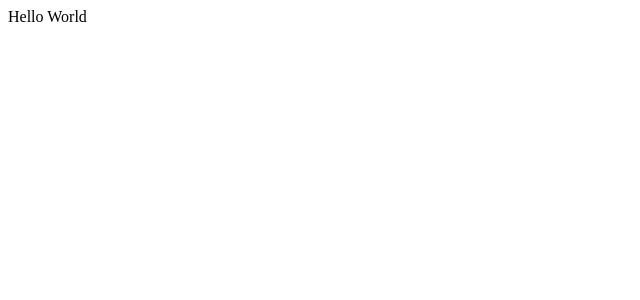
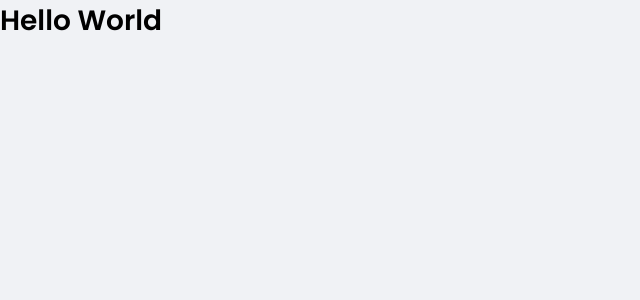
Before and after one commit to dhiegogoncalves/money-control, a React (Create React App) app: page / in a window 1280 px wide. Shown: the top 300 px of the page, without its empty margins (0-640 px from the left). Built offline with nearby package versions, Linux system fonts and the light colour scheme.

Commit message:
Configurando o style global.

```diff
--- a/package.json
+++ b/package.json
@@ -13,6 +13,7 @@
     "react": "^17.0.2",
     "react-dom": "^17.0.2",
     "react-scripts": "4.0.3",
+    "styled-components": "^5.3.3",
     "typescript": "^4.1.2",
     "web-vitals": "^1.0.1"
   },
@@ -39,5 +40,8 @@
       "last 1 firefox version",
       "last 1 safari version"
     ]
+  },
+  "devDependencies": {
+    "@types/styled-components": "^5.1.15"
   }
 }
--- a/public/index.html
+++ b/public/index.html
@@ -2,8 +2,15 @@
 <html lang="en">
 
 <head>
+  <link rel="preconnect" href="https://fonts.googleapis.com">
+  <link rel="preconnect" href="https://fonts.gstatic.com" crossorigin>
+
   <meta charset="utf-8" />
   <meta name="viewport" content="width=device-width, initial-scale=1" />
+
+  <link rel="shortcut icon" href="favicon.png" type="image/png">
+
+  <link href="https://fonts.googleapis.com/css2?family=Poppins:wght@400;600&display=swap" rel="stylesheet">
 
   <title>Money Control</title>
 </head>
--- a/src/App.tsx
+++ b/src/App.tsx
@@ -1,3 +1,10 @@
+import { GlobalStyle } from './styles/global';
+
 export function App() {
-  return <div className="App">Hello World</div>;
+  return (
+    <div className="App">
+      <h1>Hello World</h1>
+      <GlobalStyle />
+    </div>
+  );
 }
--- /dev/null
+++ b/src/styles/global.ts
@@ -0,0 +1,55 @@
+import { createGlobalStyle } from 'styled-components';
+
+export const GlobalStyle = createGlobalStyle`
+    :root {
+        --background: #f0f2f5;
+        --shape: #ffffff;
+
+        --red: #e52e4d;
+        --blud: #5429cc;
+        --blue-light: #6933ff;
+
+        --text-title: #363f5f;
+        --text-body: #969cb3;
+    }
+
+    * {
+        margin: 0;
+        padding: 0;
+        box-sizing: border-box;
+    }
+
+    // font-size: 16px (Desktop)
+    html {
+        @media (min-width: 1080px) {
+            font-size: 93.75%; //15px
+        }
+
+        @media (min-width: 720px) {
+            font-size: 87.5%; //14px
+        }
+    }
+
+    body {
+        background: var(--background);
+        -webkit-font-smoothing: antialiased;
+    }
+
+    body, input, textarea, button {
+        font-family: 'Poppins', sans-serif;
+        font-weight: 400;
+    }
+
+    h1, h2, h3, h4, h5, h6, strong {
+        font-weight: 600;
+    }
+
+    button {
+        cursor: pointer;
+    }
+
+    [disabled] {
+        opacity: 0.6;
+        cursor: not-allowed;
+    }
+`;
```
Also changed, not shown: 1 other file (tests, documents, lock files or other folders).
